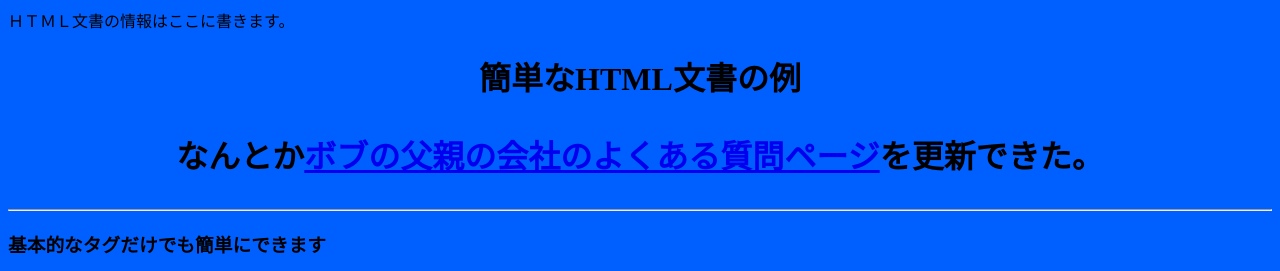
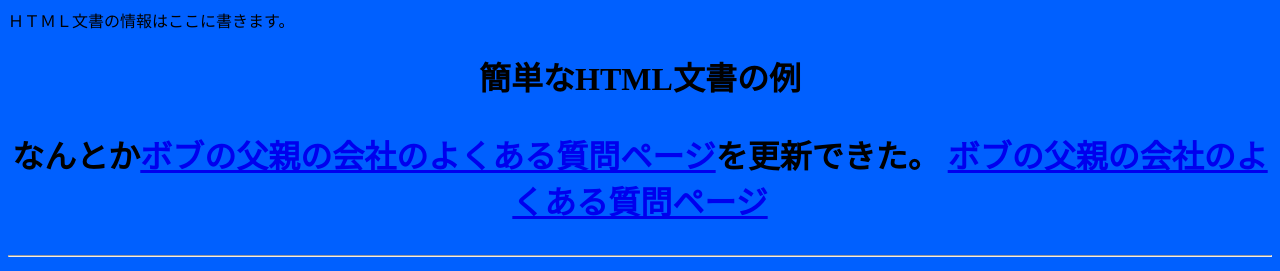
Before and after one commit to yumannimac/prog_1, a plain HTML site: page index.html in a window 1280 px wide. Shown: the top 271 px of the page. Drawn offline with Linux system fonts and the light colour scheme.

Commit message:
Update index.html

```diff
--- a/index.html
+++ b/index.html
@@ -8,6 +8,7 @@
 <center>
 <h1>簡単なHTML文書の例 <p>
   なんとか<a href="https://yumannimac.github.io/prog_3/">ボブの父親の会社のよくある質問ページ</a>を更新できた。
+  <a href="[A.pdf](https://github.com/yumannimac/prog_3/files/8807543/A.pdf)">ボブの父親の会社のよくある質問ページ</a>
 </p>
 </h1></center>
 <hr>
```
